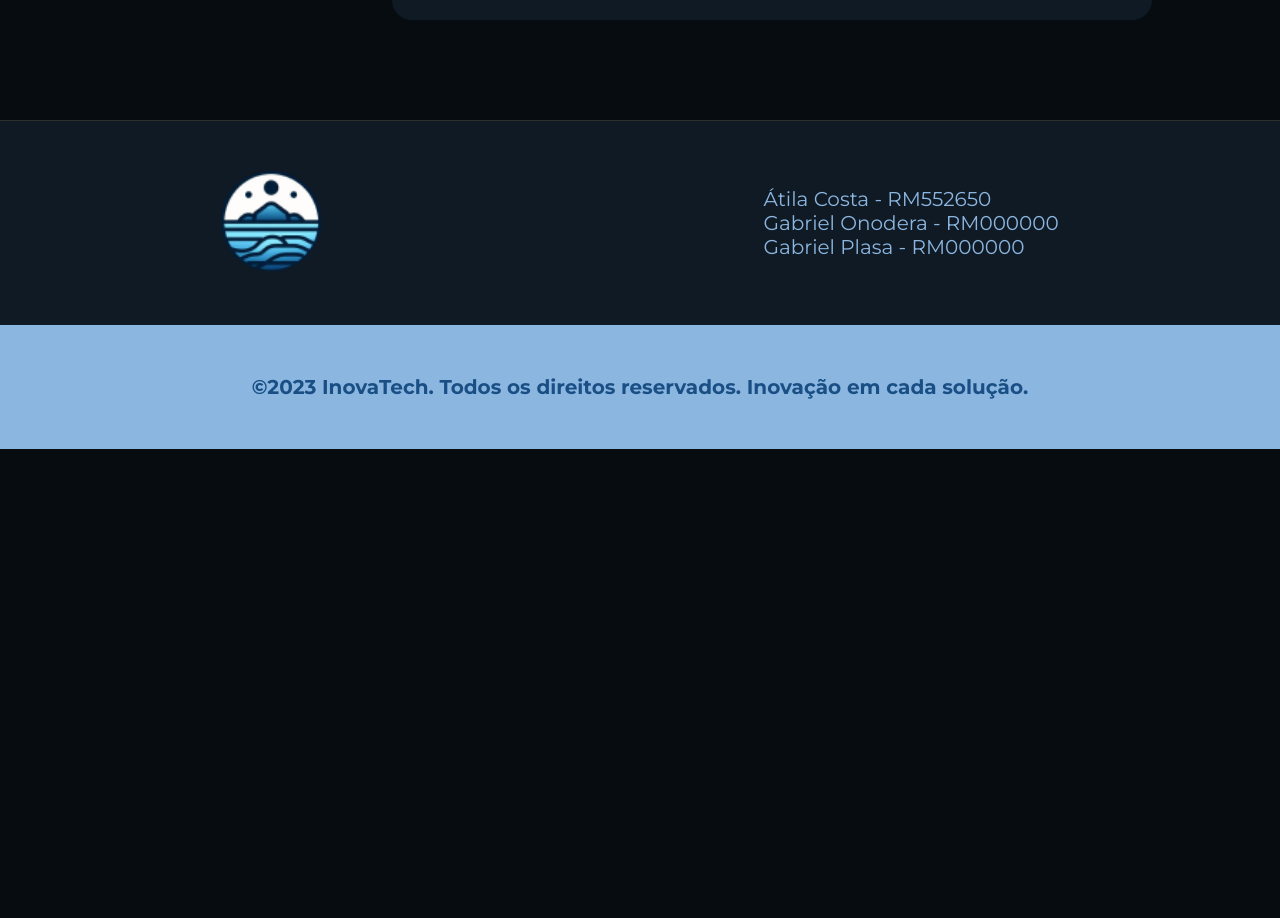
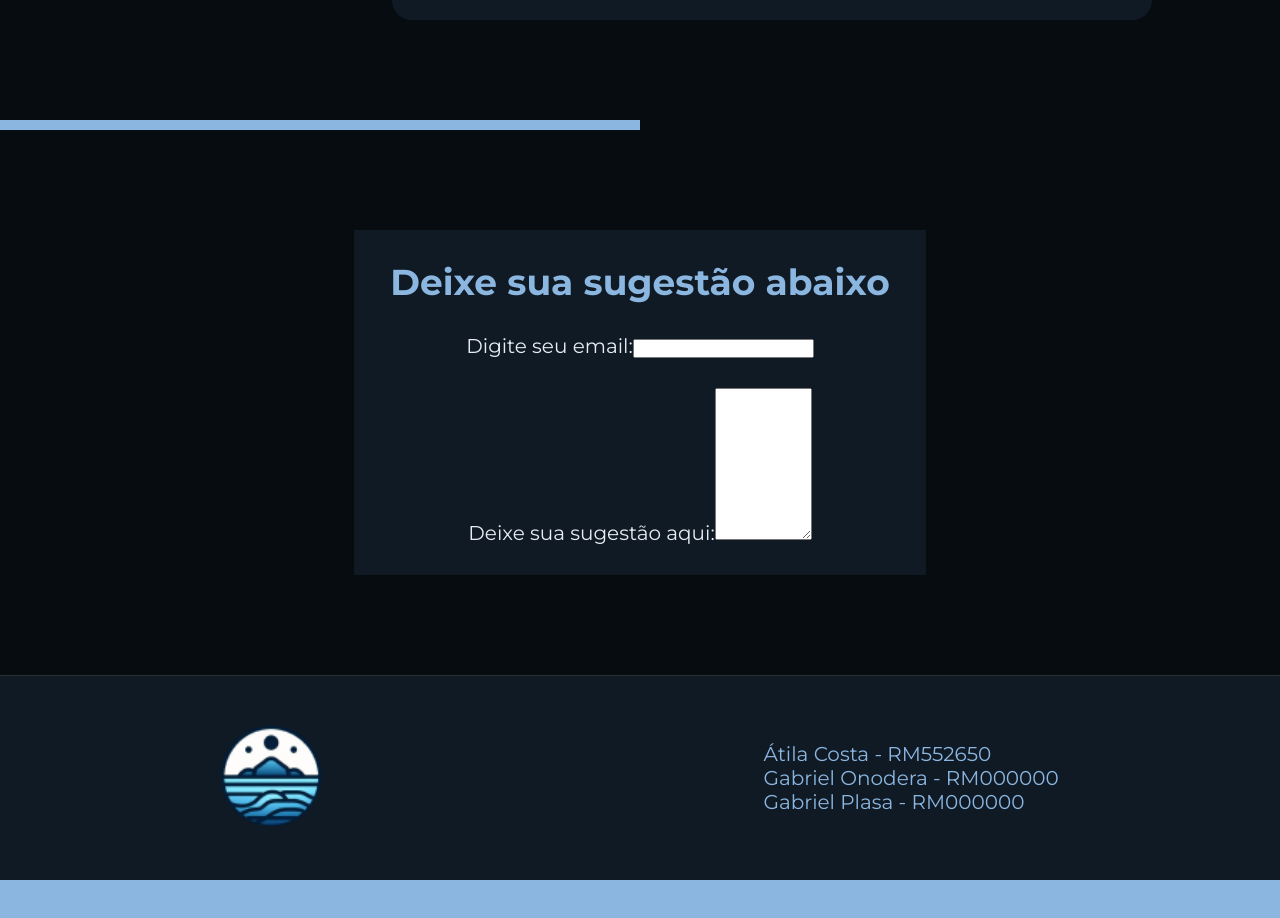
Before and after one commit to AtilaC0st4/OceanInFocus, a Next.js app in the folder oceaninfocus/: page / in a window 1280 px wide. Shown: the part 3100-4018 px from the top of the page. Before the commit the page ends 3549 px from the top, so only its background shows below. Built offline with nearby package versions, Linux system fonts and the light colour scheme.

Commit message:
preprando a estrutura para estilização

```diff
--- a/oceaninfocus/public/estilo/global.css
+++ b/oceaninfocus/public/estilo/global.css
@@ -1,6 +1,4 @@
 @import url('https://fonts.googleapis.com/css2?family=Montserrat:wght@400;700&display=swap');
-
-
 
 :root {
     --text: #e5ecf3;
@@ -13,14 +11,12 @@
 
 }
 
-
 * {
     margin: 0 auto;
     padding: 0;
     list-style: none;
     text-decoration: none;
 }
-
 
 body {
     font-family: 'Montserrat', sans-serif;
@@ -89,7 +85,6 @@ body {
 
 /* ========================== banner ========================== */
 
-
 .banner{
     width: 100%;
     height: auto;
@@ -128,7 +123,6 @@ body {
     height: 400px;
 }
 
-
 .borda{
     margin-top: 100px;
     width: 50%;
@@ -137,9 +131,7 @@ body {
     margin-left: 0px;
 }
 
-
 /* ========================== Sobre ========================== */
-
 
 .sobre{
     width: 100%;
@@ -158,7 +150,6 @@ body {
     height: auto;
     display: flex;
     gap: 50px;
-
 }
 
 .img-sobre ,.txt-sobre{
@@ -227,7 +218,6 @@ body {
     gap: 100px;
 }
 
-
 .mensagens{
     padding: 30px;
     width: 700px;
@@ -258,9 +248,29 @@ body {
     margin-right: 0;
 }
 
+/* ========================== sugestao ========================== */
+
+.sugestao{
+    margin-top: 100px;
+    width: 100%;
+    height: auto;
+}
+
+.form-sugestao{
+    padding: 30px;
+    width: 50%;
+    background-color: var(--cards);
+    display: flex;
+    flex-direction: column;
+    gap: 30px;
+}
+
+.form-sugestao label{
+    font-size: 20px;
+    color: var(--text);
+}
 
 /* ========================== Footer ========================== */
-
 
 .rodape{
     background-color: var(--cards);
@@ -270,14 +280,12 @@ body {
     border-top:  1px solid rgb(46, 46, 46);
 }
 
-
 .content-rodape{
     margin: 50px 0;
     width: 100%;
     display: flex;
     justify-content: space-around;
     align-items: center;
-
 }
 
 .content-rodape span{
--- a/oceaninfocus/src/app/componentes/junte/junte.tsx
+++ b/oceaninfocus/src/app/componentes/junte/junte.tsx
@@ -33,10 +33,9 @@ const Junte = () => {
 
                     </div>
 
+                </div>
 
-
-
-                </div>
+                <div className="borda" ></div>
 
             </section>
 
--- /dev/null
+++ b/oceaninfocus/src/app/componentes/sugestao/sugestao.tsx
@@ -0,0 +1,30 @@
+const Sugestao = () => {
+    return (
+        <>
+            <section className="sugestao">
+
+                <div className="content">
+
+                    <form action="" className="form-sugestao">
+
+                        <h2 className="subtitulo">Deixe sua sugestão abaixo</h2>
+
+                        <div className="campo-form-sugestao">
+                            <label htmlFor="email">Digite seu email:</label>
+                            <input type="email" name="email" required></input>
+                        </div>
+
+                        <div className="campo-form-sugestao">
+                            <label htmlFor="feedback">Deixe sua sugestão aqui:</label>
+                            <textarea name="feedback" id="feedback" rows={10} cols={10}></textarea>
+                        </div>
+
+                    </form>
+
+                </div>
+
+            </section>
+        </>
+    )
+}
+export default Sugestao;
--- a/oceaninfocus/src/app/page.tsx
+++ b/oceaninfocus/src/app/page.tsx
@@ -4,6 +4,7 @@ import Footer from "./componentes/footer/footer";
 import HeaderInicial from "./componentes/headerInicial/headerInicial";
 import Junte from "./componentes/junte/junte";
 import Sobre from "./componentes/sobre/sobre";
+import Sugestao from "./componentes/sugestao/sugestao";
 
 
 
@@ -16,6 +17,7 @@ const Home = () => {
     <Sobre></Sobre>
     <Explicacao></Explicacao>
     <Junte></Junte>
+    <Sugestao></Sugestao>
     <Footer></Footer>
     </>
   )
```
